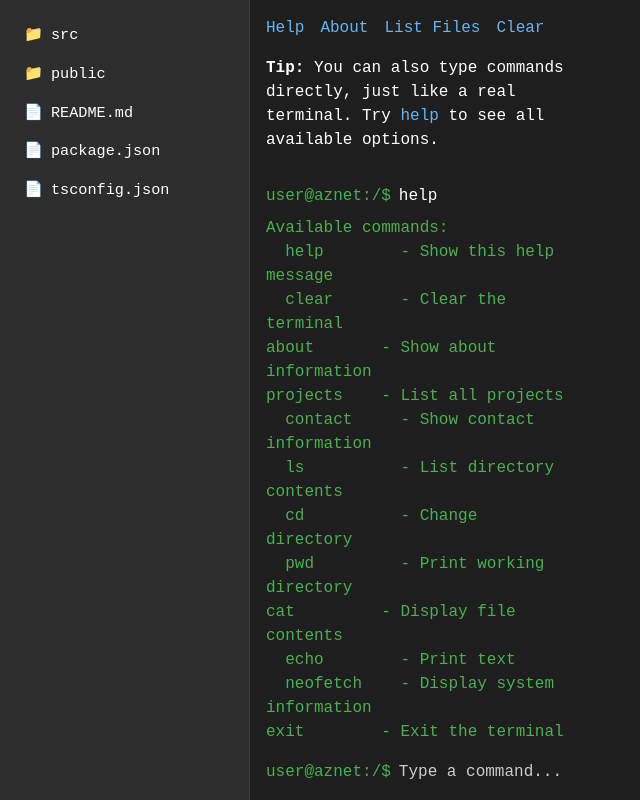
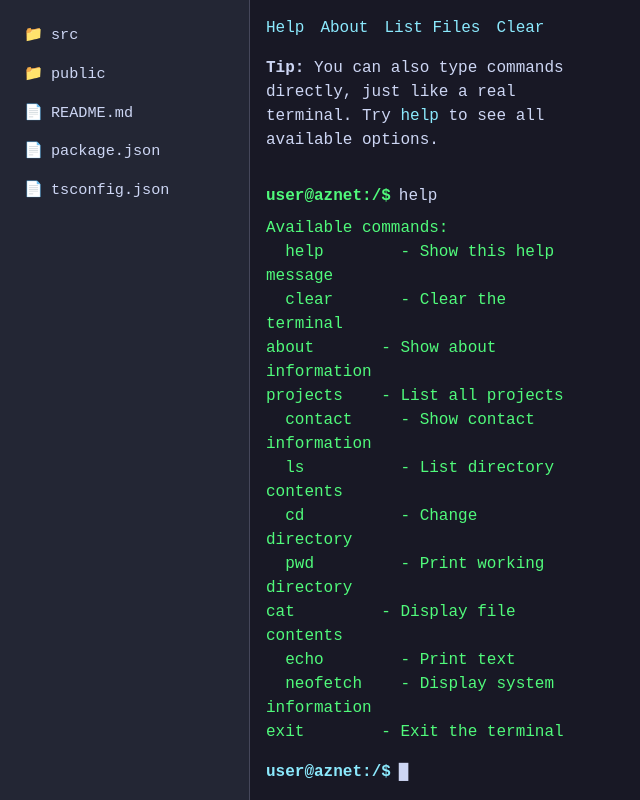
Before and after one commit to Az3rate/aznetprojects, a React app: page / in a window 1280 px wide. Both pictures are taken after a click on the element "Help". Shown: the whole page, without its empty margins (0-640 px from the left). Built offline with nearby package versions, Linux system fonts and the light colour scheme.

Commit message:
terminal style update

```diff
--- a/src/components/Terminal/Terminal.styles.ts
+++ b/src/components/Terminal/Terminal.styles.ts
@@ -27,9 +27,15 @@ export const CommandLine = styled.div`
   margin-bottom: 0.5rem;
 `;
 
-export const Prompt = styled.span`
-  color: ${({ theme }) => theme.colors.prompt};
+export const Prompt = styled.span<{ $status?: 'success' | 'error' | 'default' }>`
+  color: ${({ theme, $status }) =>
+    $status === 'success'
+      ? theme.colors.success || '#50fa7b'
+      : $status === 'error'
+      ? theme.colors.error || '#ff5555'
+      : theme.colors.promptDefault || theme.colors.prompt || '#8be9fd'};
   margin-right: 0.5rem;
+  font-weight: bold;
 `;
 
 export const Input = styled.input`
@@ -236,3 +242,46 @@ export const CloseButton = styled.button`
     background-color: ${({ theme }) => theme.colors.background.hover};
   }
 `;
+
+export const CommandSpan = styled.span`
+  color: ${({ theme }) => theme.colors.command || '#00ff99'};
+  font-weight: bold;
+`;
+
+export const PathSpan = styled.span`
+  color: ${({ theme }) => theme.colors.path || '#a78bfa'};
+`;
+
+export const ArgSpan = styled.span`
+  color: ${({ theme }) => theme.colors.argument || '#ffb86c'};
+`;
+
+export const ErrorSpan = styled.span`
+  color: ${({ theme }) => theme.colors.error || '#ff5555'};
+  font-weight: bold;
+`;
+
+export const DirSpan = styled.span`
+  color: ${({ theme }) => theme.colors.dir || '#00bfff'};
+  font-weight: bold;
+`;
+
+export const FileSpan = styled.span`
+  color: ${({ theme }) => theme.colors.file || '#cdd6f4'};
+`;
+
+export const BlinkingCursor = styled.span`
+  display: inline-block;
+  width: 1ch;
+  color: ${({ theme }) => theme.colors.text.primary};
+  background: none;
+  margin-left: 0;
+  animation: blink 1s steps(1) infinite;
+  font-weight: bold;
+  font-size: 1em;
+  vertical-align: middle;
+  @keyframes blink {
+    0%, 50% { opacity: 1; }
+    50.01%, 100% { opacity: 0; }
+  }
+`;
--- a/src/components/Terminal/Terminal.tsx
+++ b/src/components/Terminal/Terminal.tsx
@@ -21,7 +21,14 @@ import {
   DetailsPanel,
   SuggestionBox,
   SuggestionItem,
-  ClickableText
+  ClickableText,
+  CommandSpan,
+  PathSpan,
+  ArgSpan,
+  ErrorSpan,
+  DirSpan,
+  FileSpan,
+  BlinkingCursor
 } from './Terminal.styles';
 import Joyride, { Step } from 'react-joyride';
 
@@ -29,6 +36,26 @@ function formatPromptPath(path: string) {
   if (!path || path === '~' || path === '/' || path === '') return '/';
   if (path.startsWith('/')) return path;
   return '/' + path;
+}
+
+function highlightInput(input: string, knownCommands: string[], lastError: boolean) {
+  if (!input) return <><BlinkingCursor>&#9608;</BlinkingCursor></>;
+  const [cmd, ...args] = input.split(' ');
+  const isKnown = knownCommands.includes(cmd);
+  return (
+    <>
+      <CommandSpan>{cmd}</CommandSpan>
+      {args.map((arg, i) => {
+        if (arg.startsWith('/')) {
+          return <PathSpan key={i}> {arg}</PathSpan>;
+        }
+        return <ArgSpan key={i}> {arg}</ArgSpan>;
+      })}
+      <BlinkingCursor>&#9608;</BlinkingCursor>
+      {!isKnown && cmd && <ErrorSpan> ← unknown command</ErrorSpan>}
+      {lastError && <ErrorSpan> ← error</ErrorSpan>}
+    </>
+  );
 }
 
 export const Terminal: React.FC = () => {
@@ -160,6 +187,12 @@ export const Terminal: React.FC = () => {
       placement: 'bottom',
     },
   ];
+
+  const knownCommands = [
+    'help', 'clear', 'about', 'projects', 'contact', 'ls', 'cd', 'pwd', 'cat', 'echo', 'neofetch', 'exit'
+  ];
+  // Track last command status for prompt color
+  const lastStatus = state.history.length > 0 ? state.history[state.history.length - 1].type : 'default';
 
   useEffect(() => {
     if (inputRef.current) {
@@ -305,6 +338,15 @@ export const Terminal: React.FC = () => {
     return lastClearIndex >= 0 ? state.history.slice(lastClearIndex + 1) : state.history;
   };
 
+  const handleTerminalClick = (e: React.MouseEvent<HTMLDivElement>) => {
+    const tag = (e.target as HTMLElement).tagName.toLowerCase();
+    if ([
+      'a', 'button', 'input', 'textarea', 'select', 'svg', 'path', 'pre', 'code'
+    ].includes(tag)) return;
+    if ((e.target as HTMLElement).getAttribute('tabindex')) return;
+    inputRef.current?.focus();
+  };
+
   return (
     <TerminalWrapper>
       <Sidebar data-tour="sidebar">
@@ -314,7 +356,7 @@ export const Terminal: React.FC = () => {
           currentDirectory={state.currentDirectory}
         />
       </Sidebar>
-      <TerminalContent>
+      <TerminalContent onClick={handleTerminalClick}>
         <Joyride
           steps={tourSteps}
           run={tourOpen}
@@ -383,7 +425,9 @@ export const Terminal: React.FC = () => {
         {getVisibleHistory().map((item, index) => (
           <React.Fragment key={index}>
             <CommandLine>
-              <Prompt>user@aznet:{formatPromptPath(String(item.currentDirectory))}$</Prompt>
+              <Prompt $status={item.type === 'success' ? 'success' : item.type === 'error' ? 'error' : 'default'}>
+                user@aznet:{formatPromptPath(String(item.currentDirectory))}$
+              </Prompt>
               {item.command}
             </CommandLine>
             {typeof item.output === 'object' && item.output !== null && 'projects' in item.output ? (
@@ -402,20 +446,58 @@ export const Terminal: React.FC = () => {
               </Output>
             ) : typeof item.output === 'string' ? (
               <Output type={item.type === 'project-list' || item.type === 'welcome' || item.type === 'clear' ? 'info' : item.type as 'success' | 'error' | 'info'}>
+                {item.command === 'ls' ? (
+                  <pre style={{ margin: 0, fontFamily: 'inherit', background: 'none', color: 'inherit', whiteSpace: 'pre-wrap' }}>
+                    {item.output.split('\n').map((line, i) => {
+                      // d or - at start, then size, then name
+                      const match = line.match(/^([d-])\s+\d+\s+(.+)$/);
+                      if (match) {
+                        const [, type, name] = match;
+                        return (
+                          <div key={i} style={{ display: 'flex', alignItems: 'center' }}>
+                            <span style={{ minWidth: 20 }}>{type}</span>
+                            <span style={{ minWidth: 40, textAlign: 'right', marginRight: 8 }}>{line.split(/\s+/)[1]}</span>
+                            {type === 'd' ? <DirSpan>{name}</DirSpan> : <FileSpan>{name}</FileSpan>}
+                          </div>
+                        );
+                      }
+                      return <div key={i}>{line}</div>;
+                    })}
+                  </pre>
+                ) : (
                   <pre style={{ margin: 0, fontFamily: 'inherit', background: 'none', color: 'inherit', whiteSpace: 'pre-wrap' }}>{item.output}</pre>
+                )}
               </Output>
             ) : null}
           </React.Fragment>
         ))}
         <CommandInput data-tour="terminal-input">
-          <Prompt>user@aznet:{formatPromptPath(state.currentDirectory)}$</Prompt>
+          <Prompt $status="default">
+            user@aznet:{formatPromptPath(state.currentDirectory)}$
+          </Prompt>
+          <div style={{ position: 'relative', flex: 1, minWidth: 0 }}>
+            <span style={{ pointerEvents: 'none', minWidth: '2px', minHeight: '1em', display: 'inline-block' }}>
+              {highlightInput(input, knownCommands, lastStatus === 'error')}
+            </span>
             <Input
               ref={inputRef}
               value={input}
               onChange={handleInputChange}
               onKeyDown={handleKeyDown}
               placeholder="Type a command..."
+              style={{
+                position: 'absolute',
+                top: 0,
+                left: 0,
+                width: '100%',
+                height: '100%',
+                opacity: 0,
+                cursor: 'text'
+              }}
+              tabIndex={0}
+              autoFocus
             />
+          </div>
           {suggestions.length > 0 && (
             <SuggestionBox role="list" aria-label="command suggestions">
               {suggestions.map((suggestion, index) => (
--- a/src/styles/theme.ts
+++ b/src/styles/theme.ts
@@ -1,21 +1,27 @@
 export const theme = {
   colors: {
     background: {
-      primary: '#1e1e1e',
-      secondary: '#2d2d2d',
-      hover: '#3d3d3d'
+      primary: '#181825',
+      secondary: '#232634',
+      hover: '#313244'
     },
     text: {
-      primary: '#ffffff',
-      secondary: '#cccccc'
+      primary: '#cdd6f4',
+      secondary: '#a6adc8'
     },
-    prompt: '#4CAF50',
-    success: '#4CAF50',
-    error: '#f44336',
-    info: '#2196F3',
-    link: '#64B5F6',
-    linkHover: '#90CAF9',
-    border: '#3d3d3d'
+    prompt: '#a78bfa',
+    success: '#50fa7b',
+    error: '#ff5555',
+    info: '#8be9fd',
+    link: '#8be9fd',
+    linkHover: '#b4befe',
+    border: '#45475a',
+    command: '#00ff99',
+    path: '#a78bfa',
+    argument: '#ffb86c',
+    promptDefault: '#8be9fd',
+    dir: '#00bfff',
+    file: '#cdd6f4',
   },
   spacing: {
     xs: '0.25rem',
```
Also changed, not shown: 1 other file (tests, documents, lock files or other folders). Lines whose indentation alone changed are shown as unchanged.
